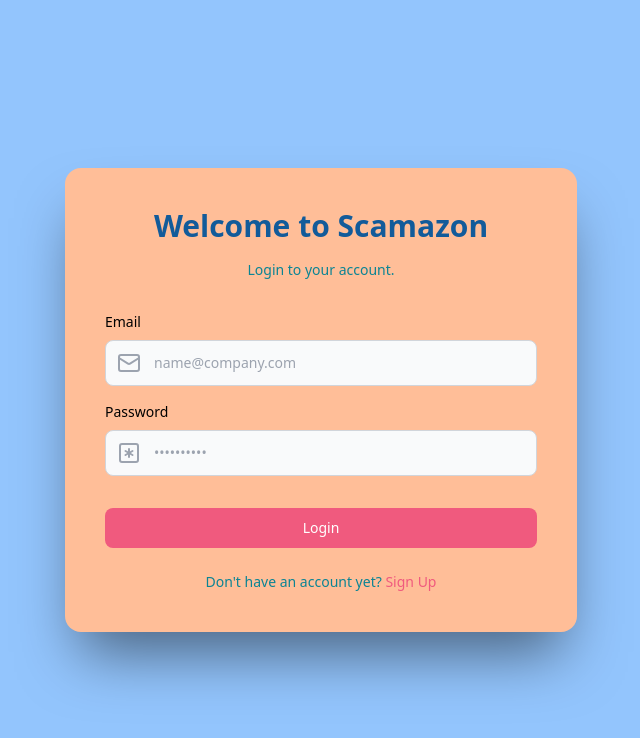
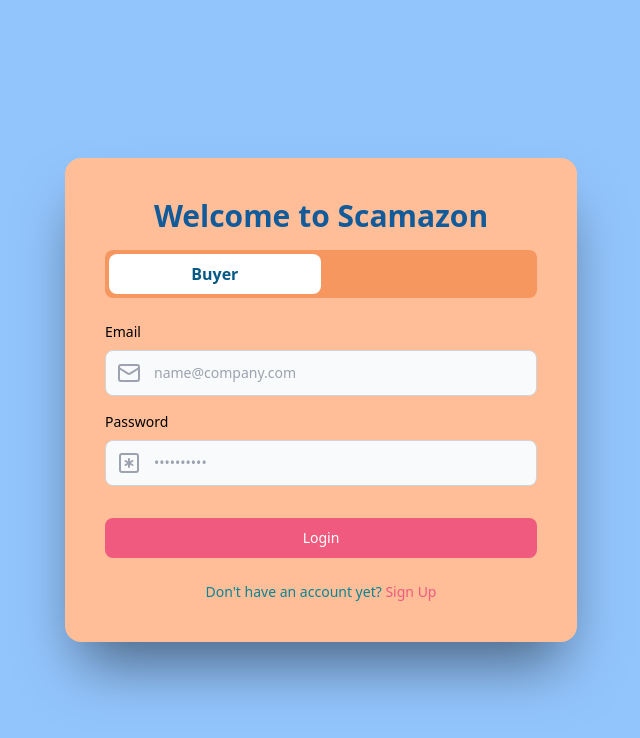
Before and after one commit to Kanishk-mittal/Scamazon, a React (Vite) app in the folder Frontend/: page / in a window 1280 px wide. Shown: the top 738 px of the page, without its empty margins (319-959 px from the left). Built offline with nearby package versions, Linux system fonts and the light colour scheme.

Commit message:
added a slider for buyer

```diff
--- a/Frontend/src/pages/Login.jsx
+++ b/Frontend/src/pages/Login.jsx
@@ -1,8 +1,9 @@
-import React, { useEffect } from 'react';
+import React, { useEffect, useState } from 'react';
 import { useNavigate } from 'react-router-dom';
 
 function Login() {
     const navigate = useNavigate();
+    const [role, setRole] = useState(false); // false for buyer, true for seller
 
     useEffect(() => {
         const sellerID = localStorage.getItem('sellerID');
@@ -18,35 +19,49 @@ function Login() {
 
     return (
         <>
-            {/* <h1 className="text-3xl font-bold underline">
-                Login Page
-            </h1> */}
-            <div class="flex justify-center items-center h-screen bg-blue-300">
-                <div class="flex flex-col w-full md:w-1/2 xl:w-2/5 2xl:w-2/5 3xl:w-1/3 mx-auto p-8 md:p-10 2xl:p-12 3xl:p-14 bg-[#ffbe98] rounded-2xl shadow-5xl">
-                    <div class="flex justify-center gap-3 pb-4">
-                        <h1 class="text-3xl font-bold text-[#125b9a]">Welcome to Scamazon</h1>
+            <div className="flex justify-center items-center h-screen bg-blue-300">
+                <div className="flex flex-col w-full md:w-1/2 xl:w-2/5 2xl:w-2/5 3xl:w-1/3 mx-auto p-8 md:p-10 2xl:p-12 3xl:p-14 bg-[#ffbe98] rounded-2xl shadow-5xl">
+                    <div className="flex justify-center gap-3 pb-4">
+                        <h1 className="text-3xl font-bold text-[#125b9a]">Welcome to Scamazon</h1>
                     </div>
-                    <div class="text-sm  text-[#0b8494] pb-8 text-center">Login to your account.</div>
-                    <form class="flex flex-col">
-                        <div class="pb-2">
-                            <label for="email" class="block mb-2 text-sm font-medium text-[#000000]">Email</label>
-                            <div class="relative text-gray-400"><span class="absolute inset-y-0 left-0 flex items-center p-1 pl-3"><svg xmlns="http://www.w3.org/2000/svg" width="24" height="24" viewBox="0 0 24 24" fill="none" stroke="currentColor" stroke-width="2" stroke-linecap="round" stroke-linejoin="round" class="lucide lucide-mail"><rect width="20" height="16" x="2" y="4" rx="2"></rect><path d="m22 7-8.97 5.7a1.94 1.94 0 0 1-2.06 0L2 7"></path></svg></span>
-                                <input type="email" name="email" id="email" class="pl-12 mb-2 bg-gray-50 text-gray-600 border focus:border-transparent border-gray-300 sm:text-sm rounded-lg ring ring-transparent focus:ring-1 focus:outline-none focus:ring-gray-400 block w-full p-2.5 rounded-l-lg py-3 px-4" placeholder="name@company.com" autocomplete="off" />
+                    <div className="flex mb-6 justify-center">
+                        <label className="relative inline-flex items-center cursor-pointer w-full">
+                            <input type="checkbox" className="sr-only peer" onChange={() => setRole(!role)} />
+                            <div className=" bg-[#f69760] peer rounded-lg outline-none duration-100 after:duration-500 w-full h-12 peer-focus:outline-none  after:content-['Buyer'] after:absolute after:outline-none after:rounded-lg after:h-10 after:w-[49%] after:bg-white after:top-1 after:left-1 after:flex after:justify-center after:items-center after:text-sky-800 after:font-bold peer-checked:after:translate-x-[100%] peer-checked:after:content-['Seller'] peer-checked:after:border-white"></div>
+                        </label>
+                    </div>
+                    <form className="flex flex-col">
+                        <div className="pb-2">
+                            <label htmlFor="email" className="block mb-2 text-sm font-medium text-[#000000]">Email</label>
+                            <div className="relative text-gray-400">
+                                <span className="absolute inset-y-0 left-0 flex items-center p-1 pl-3">
+                                    <svg xmlns="http://www.w3.org/2000/svg" width="24" height="24" viewBox="0 0 24 24" fill="none" stroke="currentColor" strokeWidth="2" strokeLinecap="round" strokeLinejoin="round" className="lucide lucide-mail">
+                                        <rect width="20" height="16" x="2" y="4" rx="2"></rect>
+                                        <path d="m22 7-8.97 5.7a1.94 1.94 0 0 1-2.06 0L2 7"></path>
+                                    </svg>
+                                </span>
+                                <input type="email" name="email" id="email" className="pl-12 mb-2 bg-gray-50 text-gray-600 border focus:border-transparent border-gray-300 sm:text-sm rounded-lg ring ring-transparent focus:ring-1 focus:outline-none focus:ring-gray-400 block w-full p-2.5 rounded-l-lg py-3 px-4" placeholder="name@company.com" autoComplete="off" />
                             </div>
                         </div>
-                        <div class="pb-6">
-                            <label for="password" class="block mb-2 text-sm font-medium text-[#000000]">Password</label>
-                            <div class="relative text-gray-400"><span class="absolute inset-y-0 left-0 flex items-center p-1 pl-3"><svg xmlns="http://www.w3.org/2000/svg" width="24" height="24" viewBox="0 0 24 24" fill="none" stroke="currentColor" stroke-width="2" stroke-linecap="round" stroke-linejoin="round" class="lucide lucide-square-asterisk"><rect width="18" height="18" x="3" y="3" rx="2"></rect><path d="M12 8v8"></path><path d="m8.5 14 7-4"></path><path d="m8.5 10 7 4"></path></svg></span>
-                                <input type="password" name="password" id="password" placeholder="••••••••••" class="pl-12 mb-2 bg-gray-50 text-gray-600 border focus:border-transparent border-gray-300 sm:text-sm rounded-lg ring ring-transparent focus:ring-1 focus:outline-none focus:ring-gray-400 block w-full p-2.5 rounded-l-lg py-3 px-4" autocomplete="new-password" />
+                        <div className="pb-6">
+                            <label htmlFor="password" className="block mb-2 text-sm font-medium text-[#000000]">Password</label>
+                            <div className="relative text-gray-400">
+                                <span className="absolute inset-y-0 left-0 flex items-center p-1 pl-3">
+                                    <svg xmlns="http://www.w3.org/2000/svg" width="24" height="24" viewBox="0 0 24 24" fill="none" stroke="currentColor" strokeWidth="2" strokeLinecap="round" strokeLinejoin="round" className="lucide lucide-square-asterisk">
+                                        <rect width="18" height="18" x="3" y="3" rx="2"></rect>
+                                        <path d="M12 8v8"></path>
+                                        <path d="m8.5 14 7-4"></path>
+                                        <path d="m8.5 10 7 4"></path>
+                                    </svg>
+                                </span>
+                                <input type="password" name="password" id="password" placeholder="••••••••••" className="pl-12 mb-2 bg-gray-50 text-gray-600 border focus:border-transparent border-gray-300 sm:text-sm rounded-lg ring ring-transparent focus:ring-1 focus:outline-none focus:ring-gray-400 block w-full p-2.5 rounded-l-lg py-3 px-4" autoComplete="new-password" />
                             </div>
                         </div>
-                        <button type="submit" class="w-full text-[#FFFFFF] bg-[#f05a7e] focus:ring-4 focus:outline-none focus:ring-primary-300 font-medium rounded-lg text-sm px-5 py-2.5 text-center mb-6">Login</button>
-                        <div class="text-sm  text-[#0b8494] text-center">Don't have an account yet? <a href="#" class="font-medium text-[#f05a7e] hover:underline">Sign Up</a>
-                        </div>
+                        <button type="submit" className="w-full text-[#FFFFFF] bg-[#f05a7e] focus:ring-4 focus:outline-none focus:ring-primary-300 font-medium rounded-lg text-sm px-5 py-2.5 text-center mb-6">Login</button>
+                        <div className="text-sm  text-[#0b8494] text-center">Don't have an account yet? <a href="#" className="font-medium text-[#f05a7e] hover:underline">Sign Up</a></div>
                     </form>
                 </div>
             </div>
-
         </>
     );
 }
```
